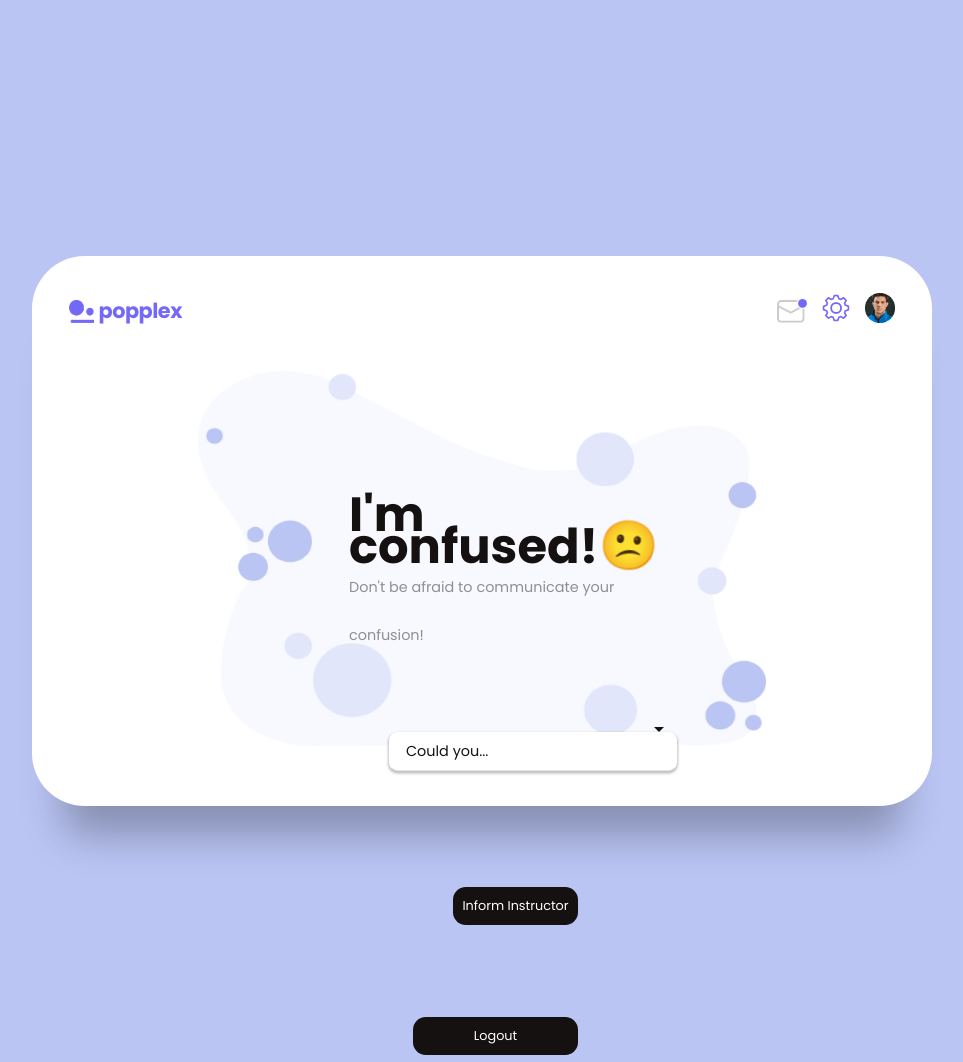
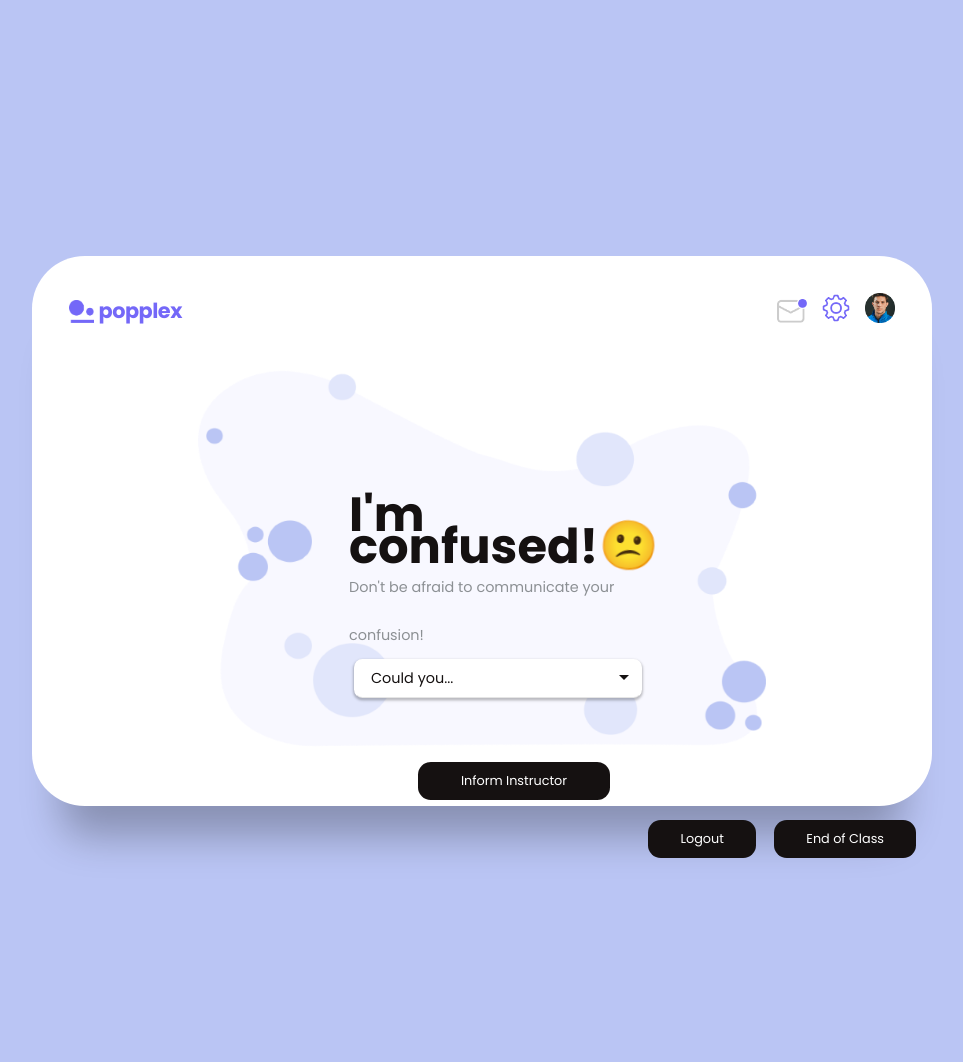
Before and after one commit to PennSpark/fa21-blue-fledge, a Django app: page / in a window 1280 px wide. Shown: the whole page, without its empty margins (158-1121 px from the left). Run offline with Django 3.2, Linux system fonts and the light colour scheme; a user stored in the database is signed in; data comes from the database, SQL or seed files in the repository; some libraries are stand-ins or nearby versions; some web fonts are replaced.

Commit message:
Add buttons for backend

```diff
--- a/main/static/css/style.css
+++ b/main/static/css/style.css
@@ -215,7 +215,7 @@ img {
 }
 
 form {
-    max-width: 250px;
+    max-width: 320px;
     width: 100%;
     margin: 0 auto;
     height: 100%;
@@ -409,7 +409,7 @@ label {
 
 .feedback-btn {
     display: inline-block;
-    width: 50%;
+    width: 60%;
     margin: 1.5rem 4rem 1rem 4rem;
     height: 38px;
     background-color: #151111;
@@ -421,8 +421,22 @@ label {
     transition: 0.3s;
 }
 
+.bottom-btn {
+    width: 100%;
+    height: 38px;
+    margin: 0 1rem;
+    padding: 0 1rem;
+    background-color: #151111;
+    border: none;
+    color: white;
+    cursor: pointer;
+    border-radius: 0.8rem;
+    font-size: 0.8rem;
+    transition: 0.3s;
+}
+
 .sign-btn:hover,
-.feedback-btn:hover {
+.feedback-btn:hover, .bottom-btn:hover {
     background-color: #7468F8;
 }
 
@@ -521,6 +535,11 @@ main.sign-up-mode .sign-in-form {
     height: 90%;
 }
 
+.bottom-content {
+    margin-left: 68%;
+    justify-content: space-between;
+    display: flex;
+}
 .content-left {
     height: 80%;
     width: 45%;
@@ -695,7 +714,7 @@ main.sign-up-mode .sign-in-form {
 
 .confused-wrap {
     position: relative;
-    height: 80px;
+    height: 70px;
     display: flex;
     justify-content: center;
     align-content: center;
--- a/main/templates/main.html
+++ b/main/templates/main.html
@@ -1,4 +1,3 @@
-
 <!DOCTYPE html>
 <html lang="en">
 
@@ -35,7 +34,6 @@
                             </div>
                             <div class="actual-form">
                                 <form method="POST" action="/">
-                                    {% csrf_token %}
                                     <div class="confused-select">
                                         <select name="confusions" id="confusions">
                                             <option value="" disabled selected hidden>Could you...</option>
@@ -44,18 +42,21 @@
                                             <option value="example">Provide an example?</option>
                                             <option value="slow">Slow down?</option>
                                             <option value="other">Other</option>
-                                      </select> <br>
+                                        </select>
                                     </div>
                                     <a href="#"><input type="submit" value="Inform Instructor" class="feedback-btn"></a>
+                                    {% csrf_token %}
                                 </form>
-                                  <span style="display: inline;">
-                                    <a href="/logout"><button class = "feedback-btn"> Logout </button></a>
-                                    <a href="/postlecture"><button class = "feedback-btn"> End of Class </button></a>
-                                </span>
+
+
                             </div>
                         </div>
                     </div>
 
+                </div>
+                <div class="bottom-content">
+                    <a href="/logout"><input type="submit" value="Logout" class="bottom-btn"></a>
+                    <a href="/postlecture"><input type="submit" value="End of Class" class="bottom-btn"></a>
                 </div>
             </div>
 
```
Also changed, not shown: 1 other file. Lines whose indentation alone changed are shown as unchanged.
